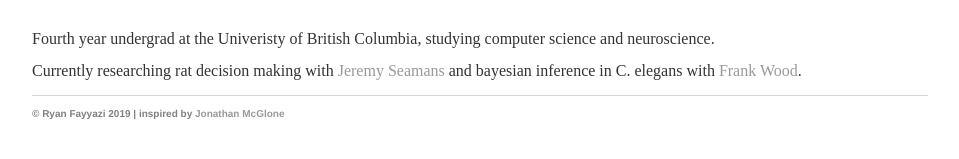
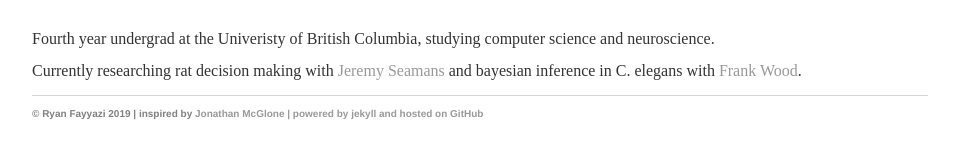
Before and after one commit to rfayyazi/rfayyazi.github.io, a Jekyll site: the page built from index.html, in a window 1280 px wide. Shown: the part 166-325 px from the top of the page, without its empty margins (160-1119 px from the left). Built offline with Jekyll 4.4.1, drawn with Linux system fonts in a browser that asks for light colours.

Commit message:
Update default.html

```diff
--- a/_layouts/default.html
+++ b/_layouts/default.html
@@ -22,7 +22,9 @@
 			<footer>
 	    		<ul>
 <!-- 	        		<li><a href="mailto:rfayyazi@gmail.com">email</a></li> -->
-				<p style="color:grey;font-size:10px;">&copy Ryan Fayyazi 2019 | inspired by <a href="http://jmcglone.com/">Jonathan McGlone</a></p>
+				<p style="color:grey;font-size:10px;">&copy Ryan Fayyazi 2019 |
+					inspired by <a href="http://jmcglone.com/">Jonathan McGlone |
+					powered by jekyll and hosted on GitHub </a></p>
 			</ul>
 			</footer>
 		</body>
```
